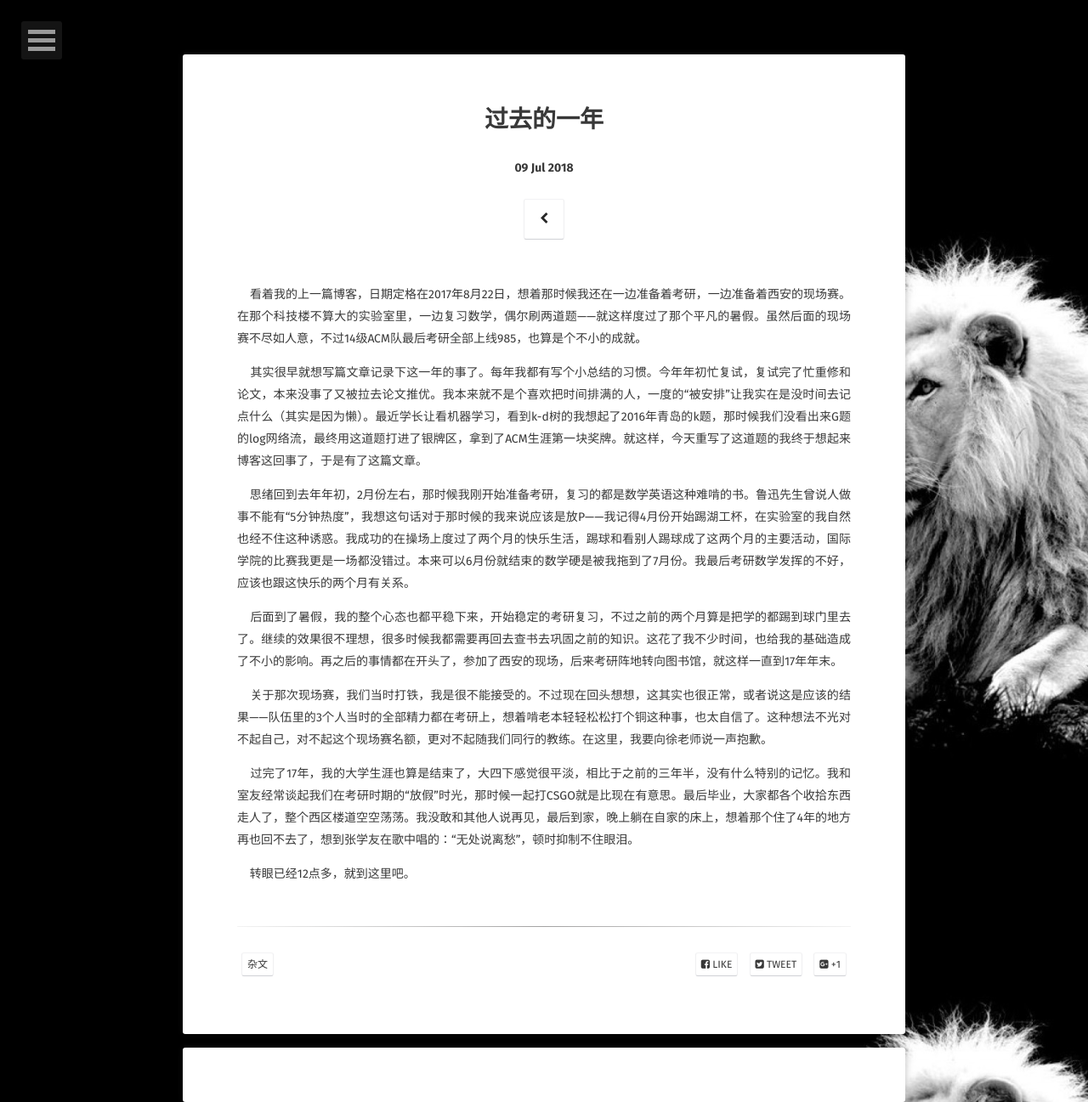
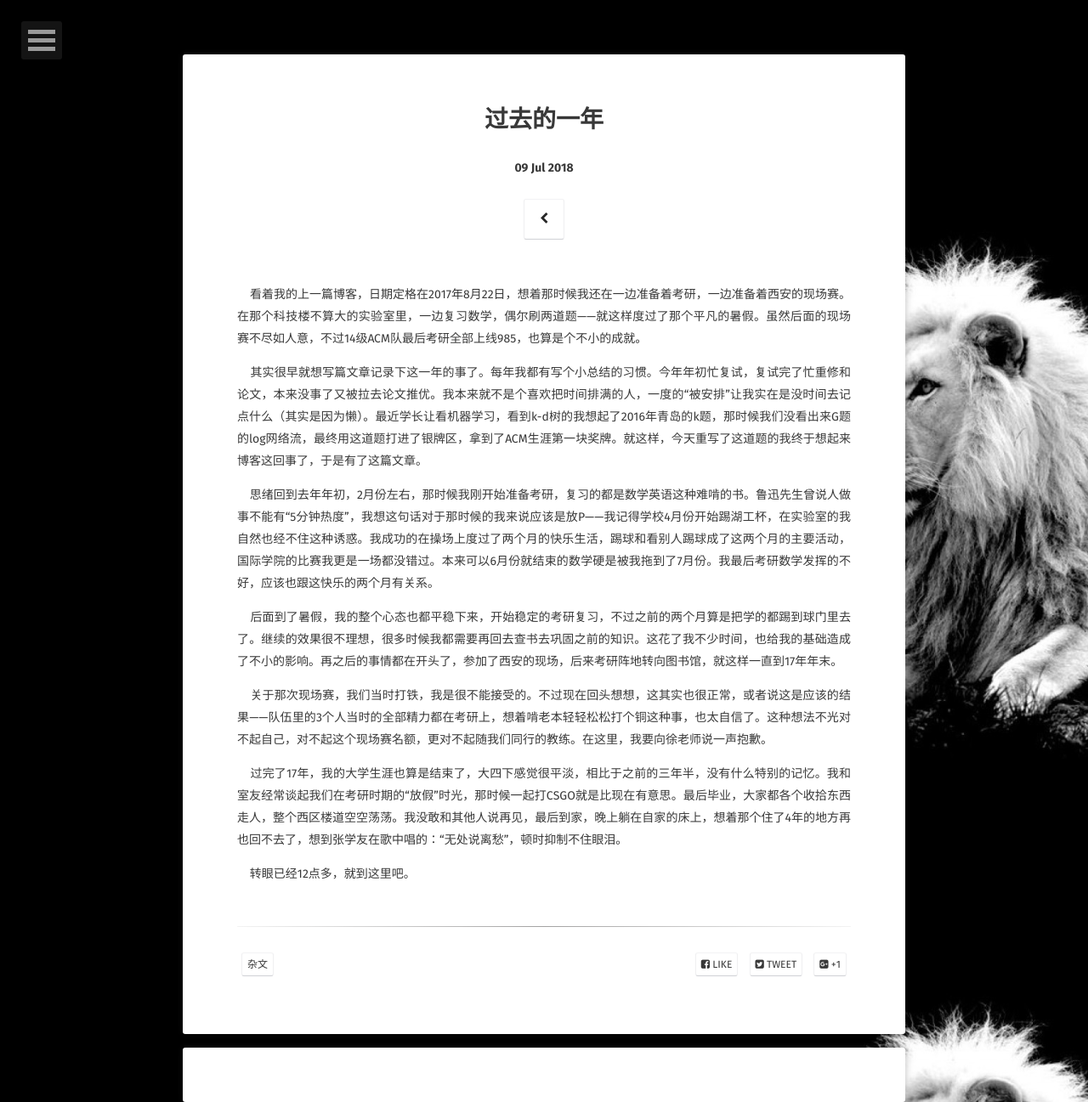
Before and after one commit to BlackWaters/BlackWaters.github.io, a Jekyll site: the page built from _posts/2018-07-09-Thoughts.md, in a window 1280 px wide. Shown: the whole page at 85% size. Built offline with Jekyll 4.4.1, drawn with Linux system fonts in a browser that asks for light colours; some web fonts are replaced; comment, search, counter and statistics services are not loaded.

Commit message:
small edit

```diff
--- a/_posts/2018-07-09-Thoughts.md
+++ b/_posts/2018-07-09-Thoughts.md
@@ -11,12 +11,12 @@
 
 &#160;&#160;&#160;&#160;其实很早就想写篇文章记录下这一年的事了。每年我都有写个小总结的习惯。今年年初忙复试，复试完了忙重修和论文，本来没事了又被拉去论文推优。我本来就不是个喜欢把时间排满的人，一度的“被安排”让我实在是没时间去记点什么（其实是因为懒）。最近学长让看机器学习，看到k-d树的我想起了2016年青岛的k题，那时候我们没看出来G题的log网络流，最终用这道题打进了银牌区，拿到了ACM生涯第一块奖牌。就这样，今天重写了这道题的我终于想起来博客这回事了，于是有了这篇文章。
 
-&#160;&#160;&#160;&#160;思绪回到去年年初，2月份左右，那时候我刚开始准备考研，复习的都是数学英语这种难啃的书。鲁迅先生曾说人做事不能有“5分钟热度”，我想这句话对于那时候的我来说应该是放P——我记得4月份开始踢湖工杯，在实验室的我自然也经不住这种诱惑。我成功的在操场上度过了两个月的快乐生活，踢球和看别人踢球成了这两个月的主要活动，国际学院的比赛我更是一场都没错过。本来可以6月份就结束的数学硬是被我拖到了7月份。我最后考研数学发挥的不好，应该也跟这快乐的两个月有关系。
+&#160;&#160;&#160;&#160;思绪回到去年年初，2月份左右，那时候我刚开始准备考研，复习的都是数学英语这种难啃的书。鲁迅先生曾说人做事不能有“5分钟热度”，我想这句话对于那时候的我来说应该是放P——我记得学校4月份开始踢湖工杯，在实验室的我自然也经不住这种诱惑。我成功的在操场上度过了两个月的快乐生活，踢球和看别人踢球成了这两个月的主要活动，国际学院的比赛我更是一场都没错过。本来可以6月份就结束的数学硬是被我拖到了7月份。我最后考研数学发挥的不好，应该也跟这快乐的两个月有关系。
 
 &#160;&#160;&#160;&#160;后面到了暑假，我的整个心态也都平稳下来，开始稳定的考研复习，不过之前的两个月算是把学的都踢到球门里去了。继续的效果很不理想，很多时候我都需要再回去查书去巩固之前的知识。这花了我不少时间，也给我的基础造成了不小的影响。再之后的事情都在开头了，参加了西安的现场，后来考研阵地转向图书馆，就这样一直到17年年末。
 
 &#160;&#160;&#160;&#160;关于那次现场赛，我们当时打铁，我是很不能接受的。不过现在回头想想，这其实也很正常，或者说这是应该的结果——队伍里的3个人当时的全部精力都在考研上，想着啃老本轻轻松松打个铜这种事，也太自信了。这种想法不光对不起自己，对不起这个现场赛名额，更对不起随我们同行的教练。在这里，我要向徐老师说一声抱歉。
 
-&#160;&#160;&#160;&#160;过完了17年，我的大学生涯也算是结束了，大四下感觉很平淡，相比于之前的三年半，没有什么特别的记忆。我和室友经常谈起我们在考研时期的“放假”时光，那时候一起打CSGO就是比现在有意思。最后毕业，大家都各个收拾东西走人了，整个西区楼道空空荡荡。我没敢和其他人说再见，最后到家，晚上躺在自家的床上，想着那个住了4年的地方再也回不去了，想到张学友在歌中唱的：“无处说离愁”，顿时抑制不住眼泪。
+&#160;&#160;&#160;&#160;过完了17年，我的大学生涯也算是结束了，大四下感觉很平淡，相比于之前的三年半，没有什么特别的记忆。我和室友经常谈起我们在考研时期的“放假”时光，那时候一起打CSGO就是比现在有意思。最后毕业，大家都各个收拾东西走人，整个西区楼道空空荡荡。我没敢和其他人说再见，最后到家，晚上躺在自家的床上，想着那个住了4年的地方再也回不去了，想到张学友在歌中唱的：“无处说离愁”，顿时抑制不住眼泪。
 
 &#160;&#160;&#160;&#160;转眼已经12点多，就到这里吧。
```
